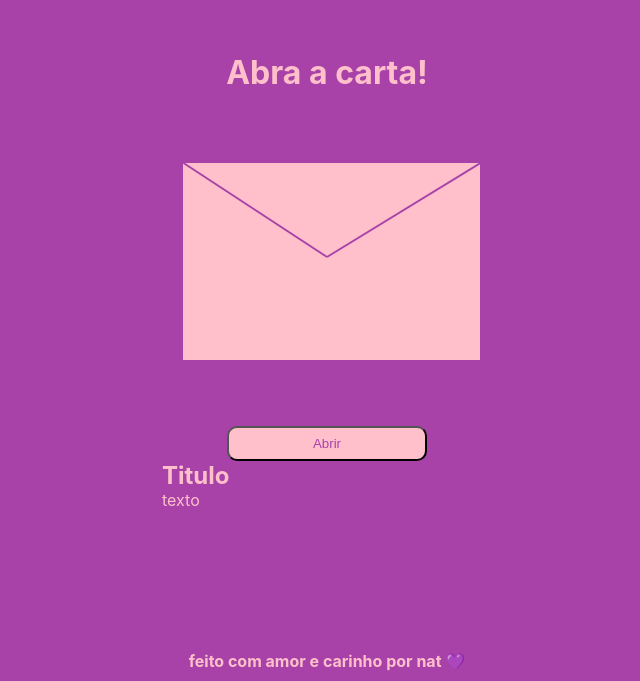
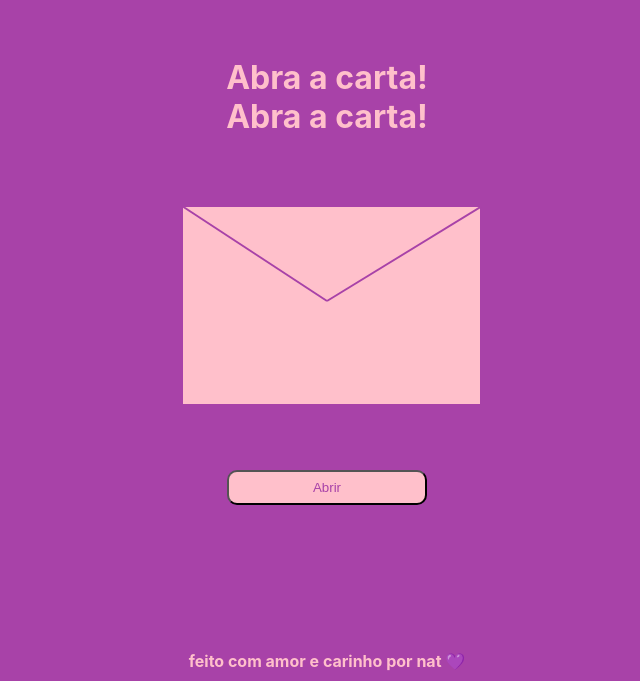
Before and after one commit to whoxer/carta-de-natal, a React (Create React App) app: page / in a window 1280 px wide. Shown: the part 119-800 px from the top of the page, without its empty margins (313-953 px from the left). Built offline with nearby package versions, Linux system fonts and the light colour scheme.

Commit message:
Lógica de verificação de estados; Verifica se usuário apertou o botão de abrir para iniciar animação e atualizar mensagem textual

```diff
--- a/src/Card.js
+++ b/src/Card.js
@@ -3,8 +3,9 @@ import LoveText from './LoveText';
 import './Card.css';
 
 function Card() {
-  const [open, setOpen] = useState(false);
-  const canvasRef = useRef(null);
+  const [open, setOpen] = useState(false)
+  const [showLoveText, setShowLoveText] = useState(false)
+  const canvasRef = useRef(null)
 
   /* Carta fechada */
   useEffect(() => {
@@ -24,21 +25,21 @@ function Card() {
     context.beginPath()
     context.moveTo(10, 10)
     context.lineTo(10, 210)
-    context.strokeStyle = "rgb(168, 66, 168)";
+    context.strokeStyle = "rgb(168, 66, 168)"
     context.lineWidth = 2
     context.stroke()
 
     context.beginPath();
     context.moveTo(10, 10);
     context.lineTo(310, 10);
-    context.strokeStyle = "rgb(168, 66, 168)";
+    context.strokeStyle = "rgb(168, 66, 168)"
     context.lineWidth = 2;
     context.stroke();
 
     context.beginPath();
     context.moveTo(10, 210);
     context.lineTo(310, 210);
-    context.strokeStyle = "rgb(168, 66, 168)";
+    context.strokeStyle = "rgb(168, 66, 168)"
     context.lineWidth = 4;
     context.stroke();
 
@@ -46,7 +47,7 @@ function Card() {
     context.beginPath();
     context.moveTo(310, 10);
     context.lineTo(310, 210);
-    context.strokeStyle = "rgb(168, 66, 168)";
+    context.strokeStyle = "rgb(168, 66, 168)"
     context.lineWidth = 4;
     context.stroke();
 
@@ -54,14 +55,14 @@ function Card() {
     context.beginPath();
     context.moveTo(10, 10);
     context.lineTo(310 / 2, 210 / 2);
-    context.strokeStyle = "rgb(168, 66, 168)";
+    context.strokeStyle = "rgb(168, 66, 168)"
     context.lineWidth = 2;
     context.stroke();
 
     context.beginPath();
     context.moveTo(310, 10);
-    context.lineTo(310 / 2, 210 / 2);
-    context.strokeStyle = "rgb(168, 66, 168)";
+    context.lineTo(310 / 2, 210 / 2)
+    context.strokeStyle = "rgb(168, 66, 168)"
     context.lineWidth = 2;
     context.stroke();
 
@@ -130,6 +131,7 @@ function Card() {
         progress += 2; // Velocidade da animação
         requestAnimationFrame(animate);
       } else {
+        setShowLoveText(true)
         setOpen(true); // Finaliza a animação
       }
     }
@@ -143,10 +145,26 @@ function Card() {
     }
   }
 
+  if (showLoveText) {
+    return <LoveText />
+  }
+
+
   return (
+    <>
+      {showLoveText ? (
+        <LoveText />
+      ) : (
+        <div>
+          <h1>Abra a carta!</h1>
           <div className="card-container">
             <div className="canvas-container">
-        <canvas className="canvas" ref={canvasRef} width={310} height={210} />
+              <canvas
+                className="canvas"
+                ref={canvasRef}
+                width={310}
+                height={210}
+              />
             </div>
             <button
               className={`card-open-button ${open ? "open" : ""}`}
@@ -154,8 +172,10 @@ function Card() {
             >
               Abrir
             </button>
-      <LoveText />
           </div>
+        </div>
+      )}
+    </>
   );
 }
 
```
Lines whose indentation alone changed are shown as unchanged.
